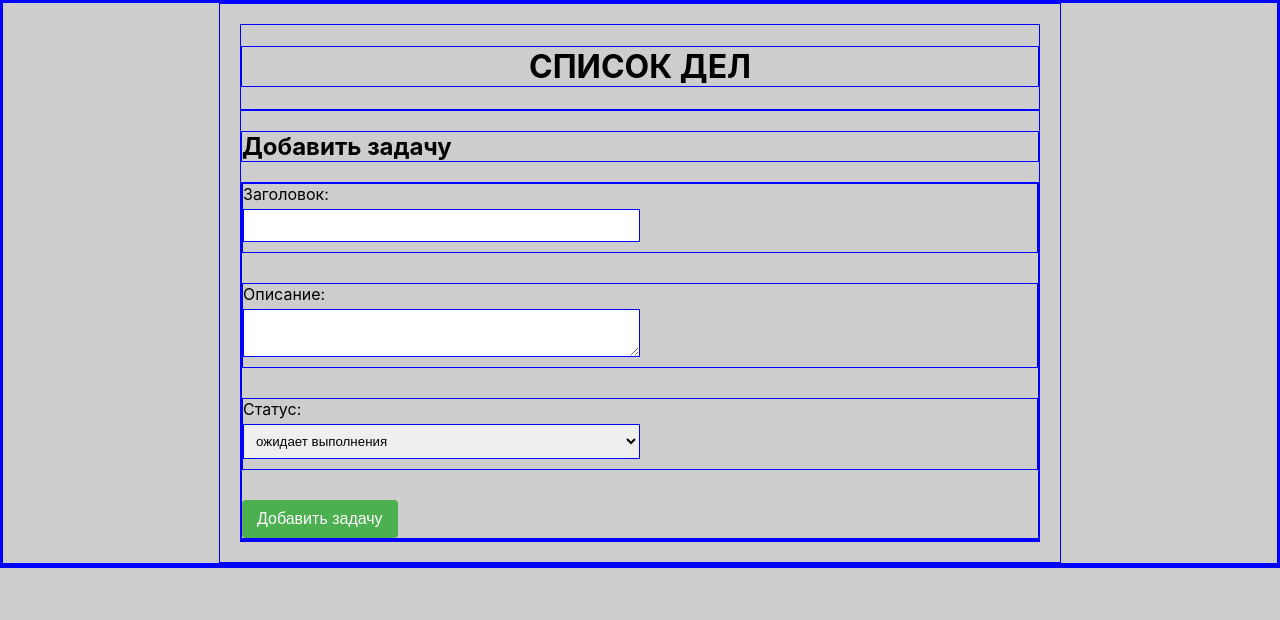
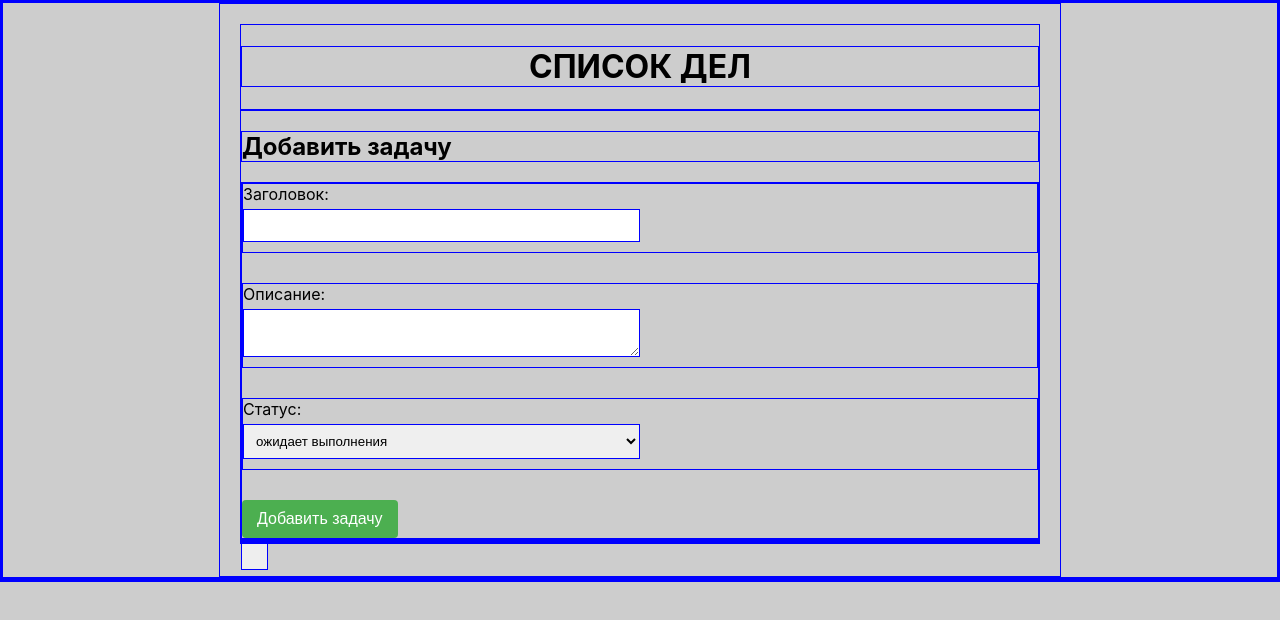
Before and after one commit to Otec-S/todo-with-mongodb, a React (Create React App) app in the folder frontend/: page / in a window 1280 px wide. Shown: the top 620 px of the page. Built offline with nearby package versions, Linux system fonts and the light colour scheme; the HTML template or start-up script is replaced by a standard one.

Commit message:
feat: make CheckBox

```diff
--- a/frontend/src/components/App/App.js
+++ b/frontend/src/components/App/App.js
@@ -2,7 +2,7 @@ import React, { useState } from "react";
 import Header from "../Header/Header";
 import TaskList from "../TaskList/TaskList";
 import AddForm from "../AddForm/AddForm";
-
+import CheckBox from "../CheckBox/CheckBox";
 import "./App.css";
 
 const App = () => {
@@ -61,6 +61,7 @@ const App = () => {
         onUpdateTaskTitle={updateTaskTitle}
         onUpdateTaskDescription={updateTaskDescription}
       />
+      <CheckBox/>
     </div>
   );
 };
--- /dev/null
+++ b/frontend/src/components/CheckBox/CheckBox.css
@@ -0,0 +1,69 @@
+.container {
+  display: block;
+  position: relative;
+  padding-left: 35px;
+  margin-bottom: 12px;
+  cursor: pointer;
+  font-size: 22px;
+  -webkit-user-select: none;
+  -moz-user-select: none;
+  -ms-user-select: none;
+  user-select: none;
+}
+
+/* Hide the browser's default checkbox */
+.container input {
+  position: absolute;
+  opacity: 0;
+  cursor: pointer;
+  height: 0;
+  width: 0;
+}
+
+/* Create a custom checkbox */
+.checkmark {
+  position: absolute;
+  top: 0;
+  left: 0;
+  height: 25px;
+  width: 25px;
+  background-color: #eee;
+  transition: background-color 0.3s ease; /* добавленный переход */
+}
+
+/* On mouse-over, add a grey background color */
+.container:hover input ~ .checkmark {
+  background-color: #ccc;
+}
+
+/* When the checkbox is checked, add a blue background */
+.container input:checked ~ .checkmark {
+  background-color: #4caf50;
+}
+
+/* Create the checkmark/indicator (hidden when not checked) */
+.checkmark:after {
+  content: "";
+  position: absolute;
+  display: none;
+}
+
+/* Show the checkmark when checked */
+.container input:checked ~ .checkmark:after {
+  display: block;
+}
+
+/* Style the checkmark/indicator */
+.container .checkmark:after {
+  content: "";
+  position: absolute;
+  left: 9px;
+  top: 5px;
+  width: 5px;
+  height: 10px;
+  border: solid white;
+  border-width: 0 3px 3px 0;
+  -webkit-transform: rotate(45deg);
+  -ms-transform: rotate(45deg);
+  transform: rotate(45deg);
+}
--- /dev/null
+++ b/frontend/src/components/CheckBox/CheckBox.jsx
@@ -0,0 +1,13 @@
+import React from 'react';
+import "./CheckBox.css";
+
+const CheckBox = () => {
+  return (
+    <label className="container">
+      <input type="checkbox" defaultChecked={false} />
+      <span className="checkmark"></span>
+    </label>
+  );
+};
+
+export default CheckBox;
```
